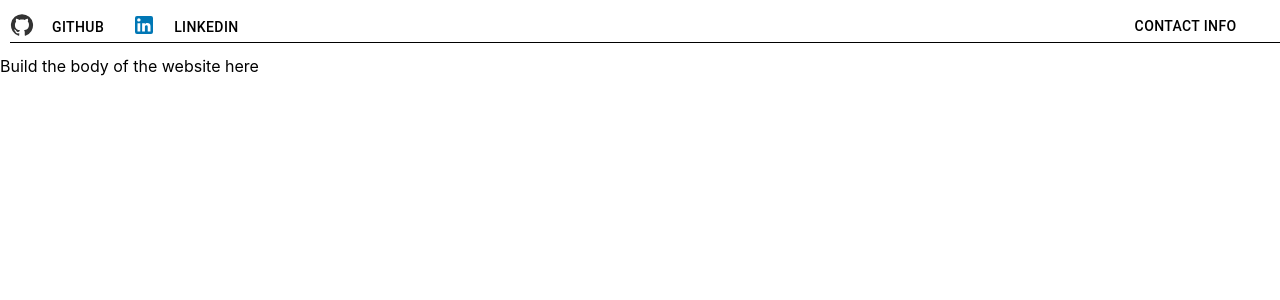
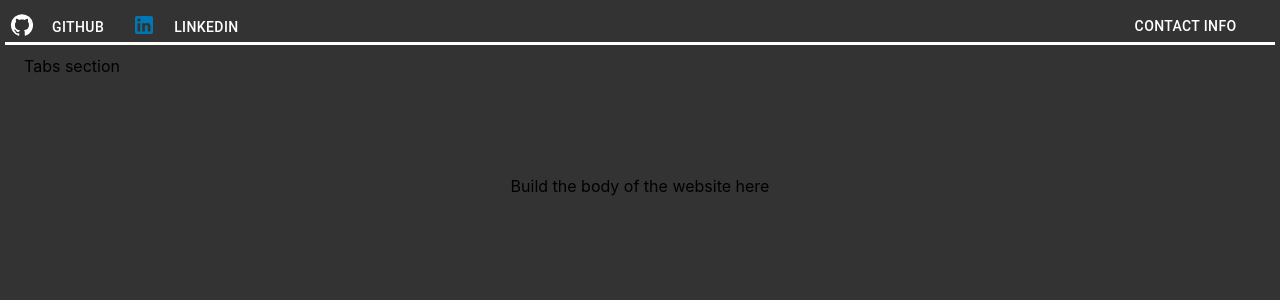
Before and after one commit to StevenH01/stevens-website, a React (Create React App) app: page / in a window 1280 px wide. Shown: the top 300 px of the page. Built offline with nearby package versions, Linux system fonts and the light colour scheme.

Commit message:
updated to dark theme

```diff
--- a/src/components/Header.js
+++ b/src/components/Header.js
@@ -11,12 +11,12 @@ const Header = () => {
   };
 
   return (
-    <Box sx={{ background: '#fff', padding: '10px', textAlign: 'left', color: 'inherit', position: 'relative' }}>
-      <Box sx={{ borderBottom: '1px solid black', width: '100%', position: 'absolute', top: '75%', zIndex: 1 }}></Box>
+    <Box sx={{ background: '#333', padding: '10px', textAlign: 'left', color: '#fff', position: 'relative' }}>
+      <Box sx={{ borderBottom: '3px solid white', width: 'calc(100% - 10px)', position: 'absolute', top: '75%', left: '5px', zIndex: 1 }}></Box>
 
       <Box sx={{ display: 'flex', alignItems: 'center', marginTop: '-1px' }}>
         <Box sx={{ marginRight: '10px' }} onClick={() => openInNewTab('https://github.com/StevenH01')}>
-          <GitHubIcon sx={{ color: '#333', cursor: 'pointer' }} />
+          <GitHubIcon sx={{ color: '#fff', cursor: 'pointer' }} />
         </Box>
         <Button color="inherit" onClick={() => openInNewTab('https://github.com/StevenH01')} style={{ cursor: 'pointer' }}>
           GitHub
--- a/src/components/MainPage.js
+++ b/src/components/MainPage.js
@@ -1,12 +1,32 @@
-import { Box } from '@mui/material';
+import { Container, Grid } from '@mui/material';
 import React from 'react';
 
 const MainPage = () => {
   return (
-    <Box>
-      Build the body of the website here
-    </Box>
-  )
+    <Grid sx={{ minHeight: '100vh', minWidth: '100vw' }}>
+      <Container sx={{ background: '#333', minHeight: '100vh', minWidth: '100vw' }}>
+        <Grid grid item={3} sx={{ maxWidth: '200px'}}>
+          Tabs section
+        </Grid>
+        <Grid grid item={6} sx={{
+          background: '#333',
+          height: '100%',
+          display: 'flex',
+          justifyContent: 'center',
+          alignItems: 'center',
+          padding: '20px',
+          '@media (min-width:600px)': {
+            padding: '50px'
+          },
+          '@media (min-width:900px)': {
+            padding: '100px'
+          }
+        }}>
+          Build the body of the website here
+        </Grid>
+      </Container>
+    </Grid>
+  );
 }
 
 export default MainPage;
--- a/src/index.css
+++ b/src/index.css
@@ -5,6 +5,7 @@ body {
     sans-serif;
   -webkit-font-smoothing: antialiased;
   -moz-osx-font-smoothing: grayscale;
+  overflow: hidden;
 }
 
 code {
```
